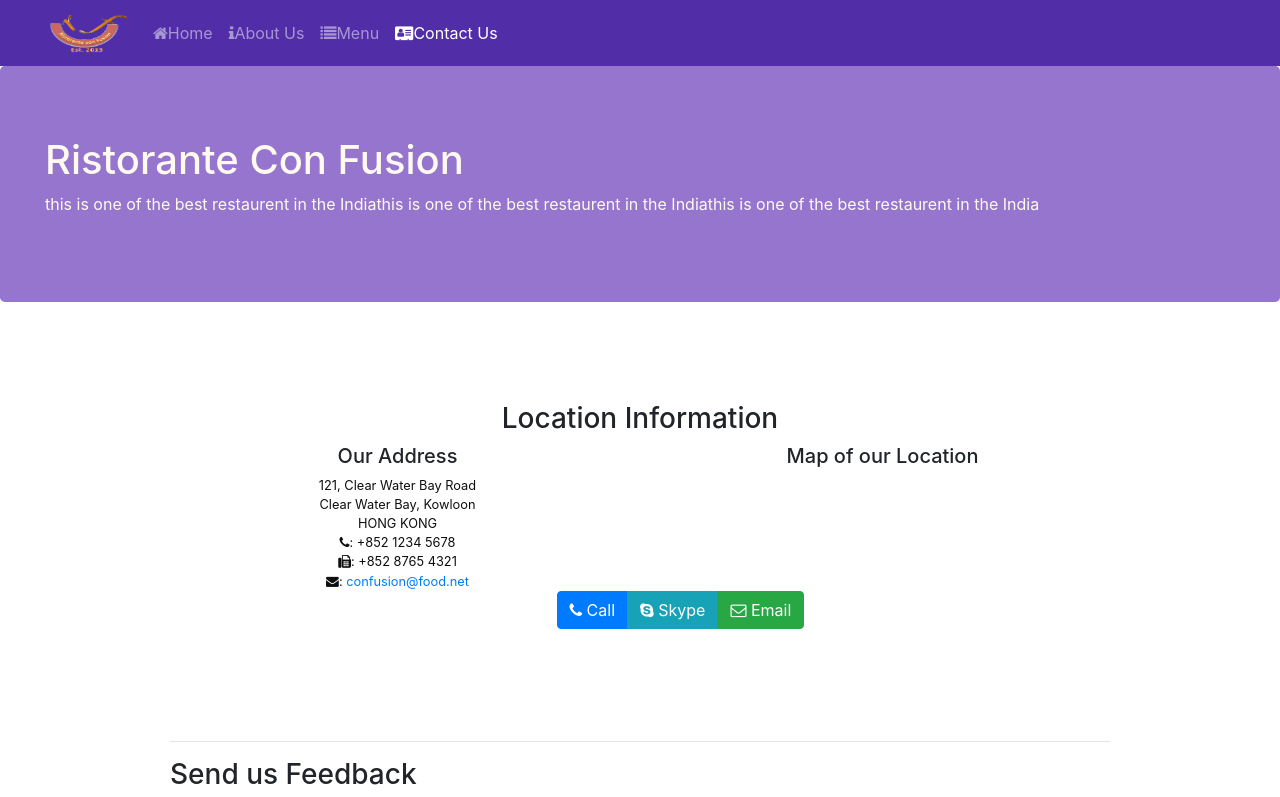
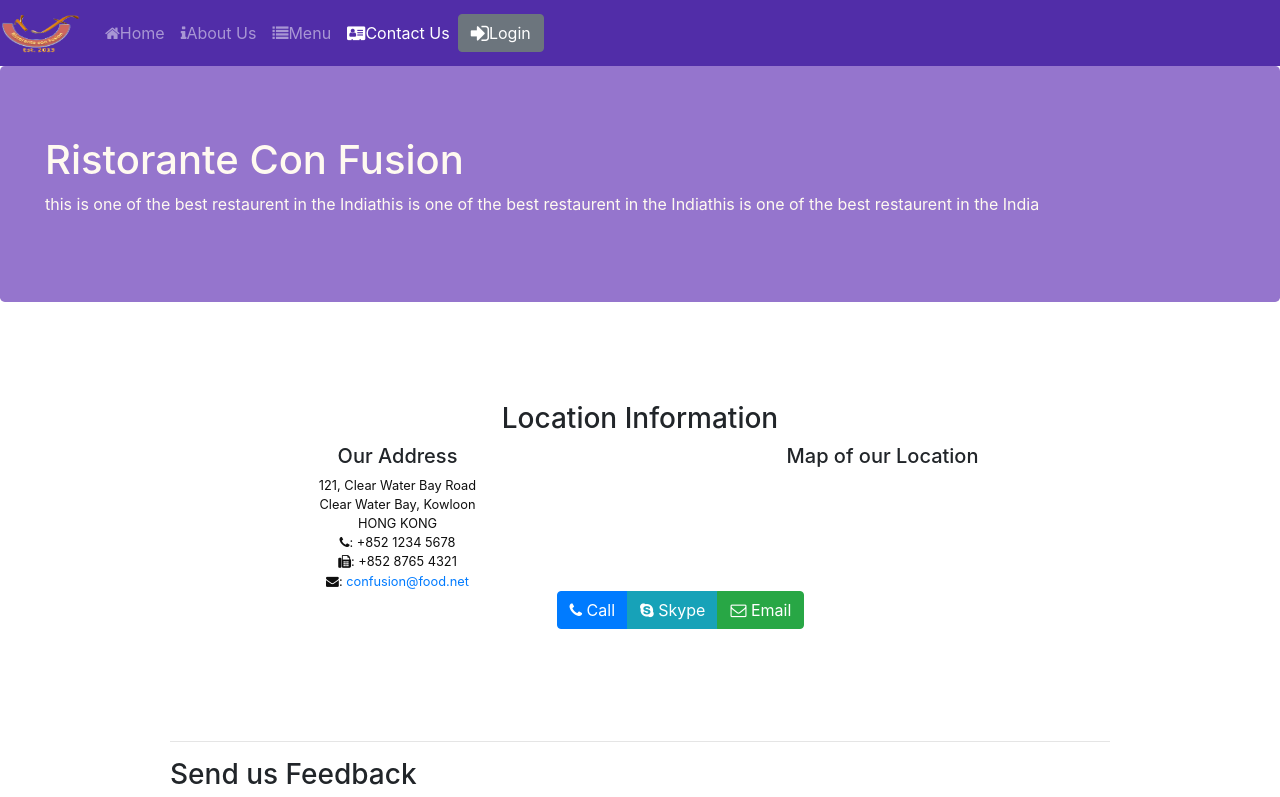
Before and after one commit to Someshz/confus, a React (Create React App) app: page /contactus in a window 1280 px wide. Shown: the top 797 px of the page. Built offline with nearby package versions, Linux system fonts and the light colour scheme.

Commit message:
uncontrolled form

```diff
--- a/package.json
+++ b/package.json
@@ -8,6 +8,7 @@
     "@testing-library/user-event": "^7.1.2",
     "bootstrap": "^4.4.1",
     "bootstrap-social": "^5.1.1",
+    "build": "^0.1.4",
     "deployment": "^0.2.3",
     "font-awesome": "^4.7.0",
     "react": "^16.13.1",
--- a/src/components/ContactComponent.js
+++ b/src/components/ContactComponent.js
@@ -33,7 +33,7 @@
     handleBlur=(field)=>(evt)=>
     {
         this.setState({
-            touched:{...this.state.touched,[field]:true}
+            touched:{[field]:true}
         });
 
     }
@@ -187,7 +187,7 @@
                         </FormGroup>
                         <FormGroup row>
                             <Col md={{size:10,offset:2}}>
-                                <Button tpe="submit" color="primary">Submit Feedback </Button>
+                                <Button type="submit" color="primary">Submit Feedback </Button>
                             </Col>
                         </FormGroup>
                     </Form>
--- a/src/components/HeaderComponent.js
+++ b/src/components/HeaderComponent.js
@@ -1,5 +1,5 @@
 import React, { Component } from 'react';
-import {Navbar,NavbarBrand,NavItem,NavbarToggler,Collapse,Nav,Jumbotron} from 'reactstrap';
+import {Navbar,NavbarBrand,NavItem,NavbarToggler,Collapse,Nav,Jumbotron,Input,Label,Form,FormGroup,Button,Modal,ModalBody,ModalHeader} from 'reactstrap';
 import {NavLink} from 'react-router-dom';
 
 class Header extends Component
@@ -9,32 +9,44 @@
         super(props);
         this.state=
         {
-            isOpen:false
+            isOpen1:false,
+            isModalOpen:false
         };
-        this.isToggle=this.isToggle.bind(this)
-
+        this.isToggle=this.isToggle.bind(this);
+        this.modalToggle=this.modalToggle.bind(this);
+        this.handleLogin=this.handleLogin.bind(this);
     }
     isToggle()
     {
-        console.log("somesh");
        this.setState(
            {
-              isOpen: !this.state.isOpen
+              isOpen1: !this.state.isOpen1,
            });
+    }
+    modalToggle()
+    {
+        this.setState({
+            isModalOpen : !this.state.isModalOpen,
+        })
+    }
+    handleLogin(event)
+    {
+         this.modalToggle();
+        alert("username" + this.username.value +"password"+this.password.value +"remember me"+this.check1.checked );
+        event.preventDefault()
     }
     render()
     {
-       return ( <React.Fragment>
+       return (
+       <React.Fragment>
         <Navbar  dark expand="md">
-
           <div className="Container">
           <div className="row">
           <NavbarToggler onClick={this.isToggle}/>
-              <NavbarBrand className="ml-5" href="/">
+              <NavbarBrand className="ml-auto" href="/">
                   <img src="assets/images/logo.png" height="40"  width="80" alt="Ristorante Con Fusion" />
               </NavbarBrand>
-
-              <Collapse navbar isOpen={this.state.isOpen}>
+              <Collapse navbar isOpen={this.state.isOpen1}>
               <Nav navbar>
                   <NavItem>
                       <NavLink className="nav-link" to="/home"> <span class="fa fa-home">
@@ -52,7 +64,11 @@
                       <NavLink className="nav-link" to="/contactus"> <span class="fa fa-address-card">
                           </span>Contact Us</NavLink>
                   </NavItem>
-
+              </Nav>
+              <Nav className="ml-auto" navbar>
+              <NavItem >
+                  <Button type="Submit" dark  value="submit" onClick={this.modalToggle}><span className="fa fa-sign-in fa-lg"></span>Login</Button>
+              </NavItem>
               </Nav>
             </Collapse>
             </div>
@@ -66,6 +82,36 @@
                     </div>
 
        </Jumbotron>
+       <Modal isOpen={this.state.isModalOpen} toggle={this.modalToggle} >
+           <ModalHeader  toggle={this.modalToggle}>Login</ModalHeader>
+           <ModalBody>
+               <Form>
+                   <FormGroup>
+                       <Label htmlfor="username">Username</Label>
+                       <Input type="text"
+                       innerRef={(input)=>this.username=input}
+                       name="username" id="username"/>
+                   </FormGroup>
+                   <FormGroup>
+                       <Label htmlfor="password">Password</Label>
+                       <Input type="password"
+                        innerRef={(input)=>this.password=input}
+                        name="password" id="passoword"/>
+                   </FormGroup>
+                   <FormGroup check>
+                       <Label check>
+                            <Input type="checkbox"
+                             innerRef={(input)=>this.check1=input}
+                              name="check1" id="check1"/>
+                            <strong>Entered information is correct</strong>
+                       </Label>
+                   </FormGroup>
+                   <FormGroup>
+                       <Button type="submit" onClick={this.handleLogin}  color="primary" value="submit">Submit</Button>
+                   </FormGroup>
+               </Form>
+           </ModalBody>
+       </Modal>
     </React.Fragment>
        );
     }
```
Also changed, not shown: 1 other file (tests, documents, lock files or other folders).
